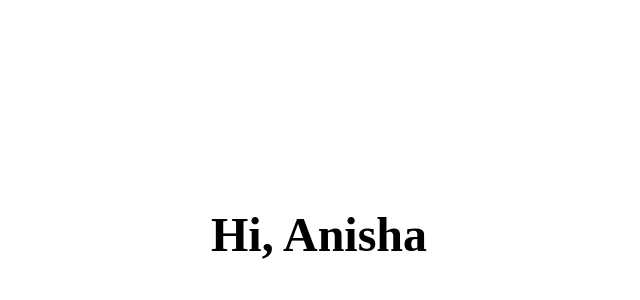
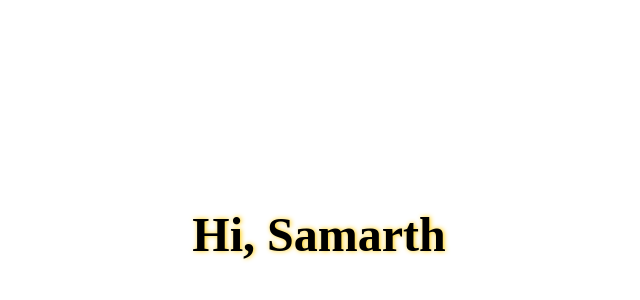
Before and after one commit to NaikSamarth/myTask.github.io, a plain HTML site: page index.html in a window 1280 px wide. Shown: the part 186-486 px from the top of the page, without its empty margins (321-961 px from the left). Drawn offline with Linux system fonts and the light colour scheme.

Commit message:
added updated index file

```diff
--- a/index.html
+++ b/index.html
@@ -17,6 +17,7 @@
         font-size: 3em;
         text-align: center;
         font-family: serif;
+        text-shadow: #FC0 1px 0 5px;
         animation-name: jump;
         animation-duration: 4s;
         animation-iteration-count: infinite;
@@ -28,6 +29,6 @@
     }
 </style>
 <body>
-    <h1>Hi, Anisha</h1>
+    <h1>Hi, Samarth</h1>
 </body>
 </html>
```
